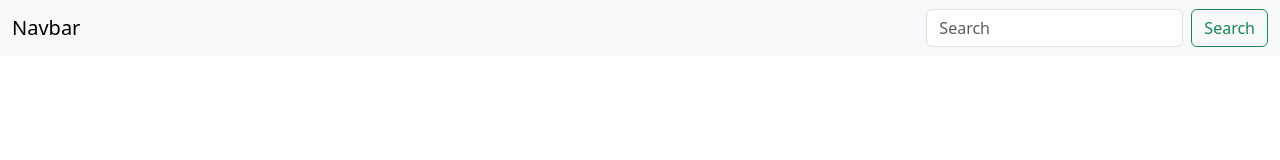
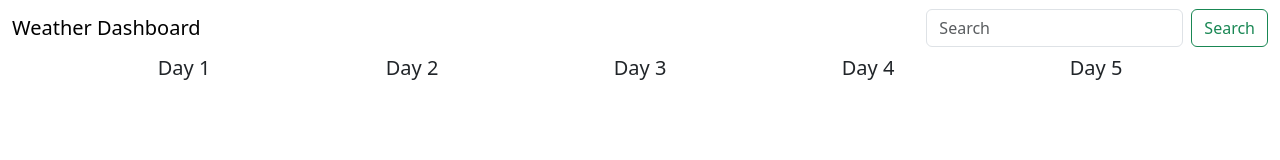
Before and after one commit to Malili05/Weather-Dashboard, a plain HTML site: page index.html in a window 1280 px wide. Drawn offline with nearby package versions, Linux system fonts and the light colour scheme.

Commit message:
adding styles to page and have all 5 days

```diff
--- a/assets/script.js
+++ b/assets/script.js
@@ -36,6 +36,9 @@ function getForecast() {
 
         renderWeather(selectedData[0], $("#forecast1"))
         renderWeather(selectedData[1], $("#forecast2"))
+        renderWeather(selectedData[1], $("#forecast3"))
+        renderWeather(selectedData[1], $("#forecast4"))
+        renderWeather(selectedData[1], $("#forecast5"))
 
     })
 }
--- a/index.html
+++ b/index.html
@@ -8,9 +8,9 @@
     <link src = "assets/styles.css">
 </head>
 <body>
-    <nav class="navbar bg-body-tertiary">
+    <nav class="navbar bs-info-bg-subtle">
         <div class="container-fluid">
-          <a class="navbar-brand">Navbar</a>
+          <a class="navbar-brand ">Weather Dashboard</a>
           <form id="search-form" class="d-flex" role="search">
             <input id="search-city" class="form-control me-2" type="search" placeholder="Search" aria-label="Search">
             <button class="btn btn-outline-success" type="submit">Search</button>
@@ -23,15 +23,26 @@
     <div id="current-weather" class="container-fluid bs-info-bg-subtle">
 
     </div>
+    <div class="container text-center">
+      <div class="row row-cols-5">
+        <div id="forecast1" class="col">
+          <h5 class="card-title">Day 1</h5>
+        </div>
+        <div id="forecast2" class="col">
+          <h5 class="card-title">Day 2</h5>
+        </div>
+        <div id="forecast3" class="col">
+          <h5 class="card-title">Day 3</h5>
+        </div>
+        <div id="forecast4" class="col">
+          <h5 class="card-title">Day 4</h5>
+        </div>
+        <div id="forecast5" class="col">
+          <h5 class="card-title">Day 5</h5>
+        </div>
+      </div>
+    </div>
 
-
-    <div>
-        <div id="forecast1"></div>
-        <div id="forecast2"></div>
-        <div id="forecast3"></div>
-        <div id="forecast4"></div>
-        <div id="forecast5"></div>
-    </div>
 
     <script
     src="https://code.jquery.com/jquery-3.7.1.min.js"
```
